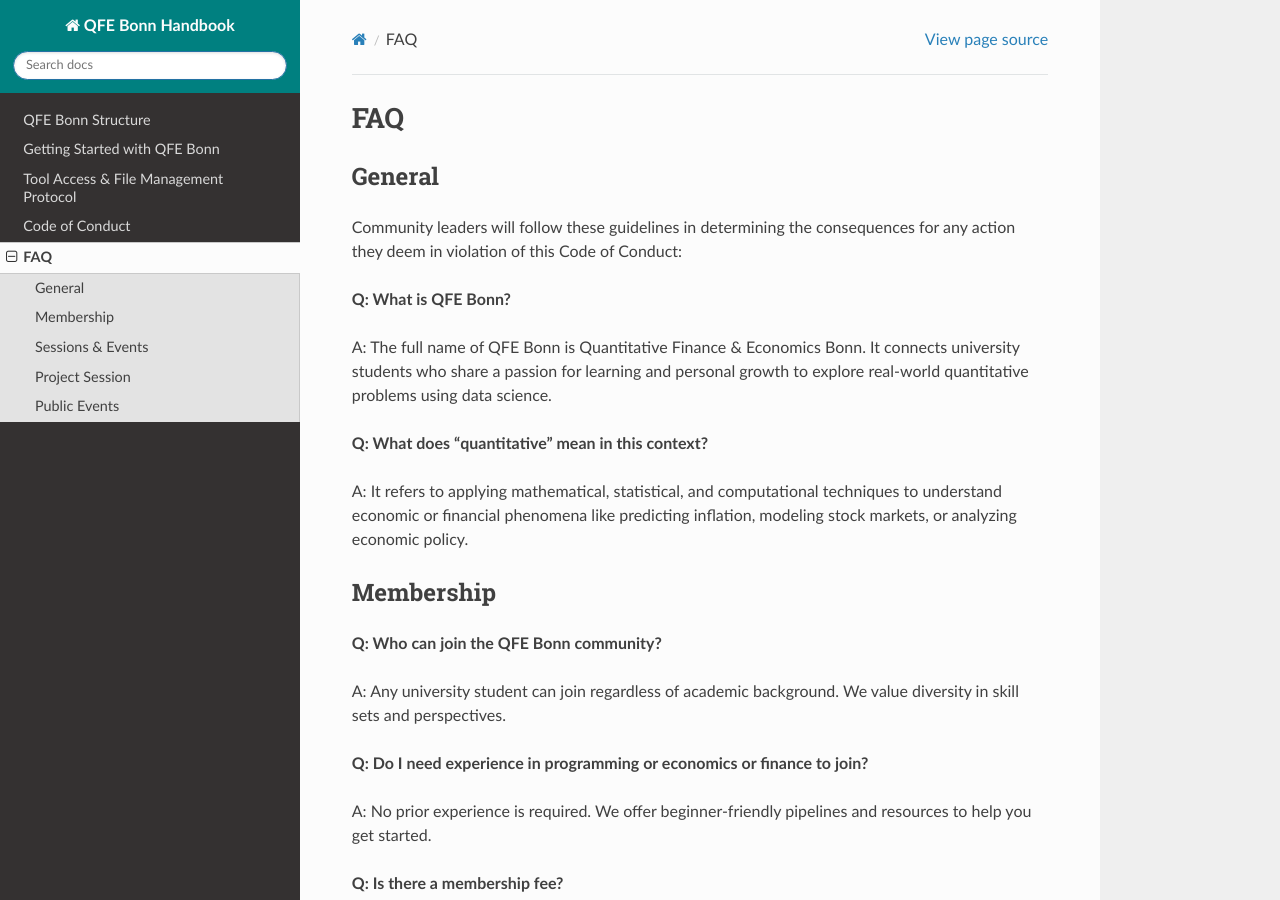
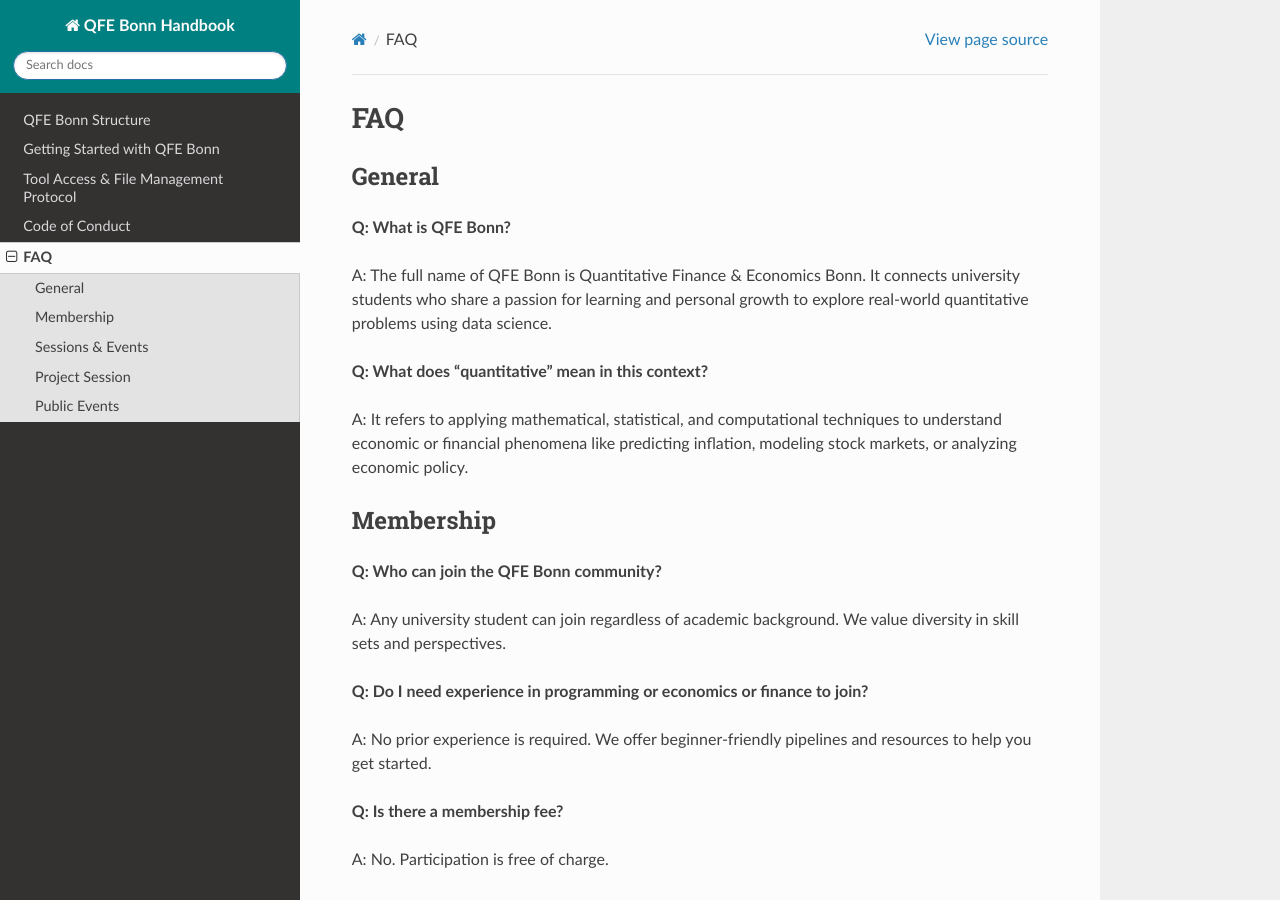
Before and after one commit to qfe-bonn/QFE-Bonn-Handbook, a Sphinx documentation site: the page built from docs/source/FAQ.rst, in a window 1280 px wide and 900 px high. Built offline with Sphinx 7.4.7 and the Read the Docs theme 3.1.0, drawn with Linux system fonts in a browser that asks for light colours.

Commit message:
FAQ correction

```diff
--- a/docs/source/FAQ.rst
+++ b/docs/source/FAQ.rst
@@ -7,8 +7,6 @@ FAQ
 
 General
 -------
-
-Community leaders will follow these guidelines in determining the consequences for any action they deem in violation of this Code of Conduct:
 
 **Q: What is QFE Bonn?**
 
```
